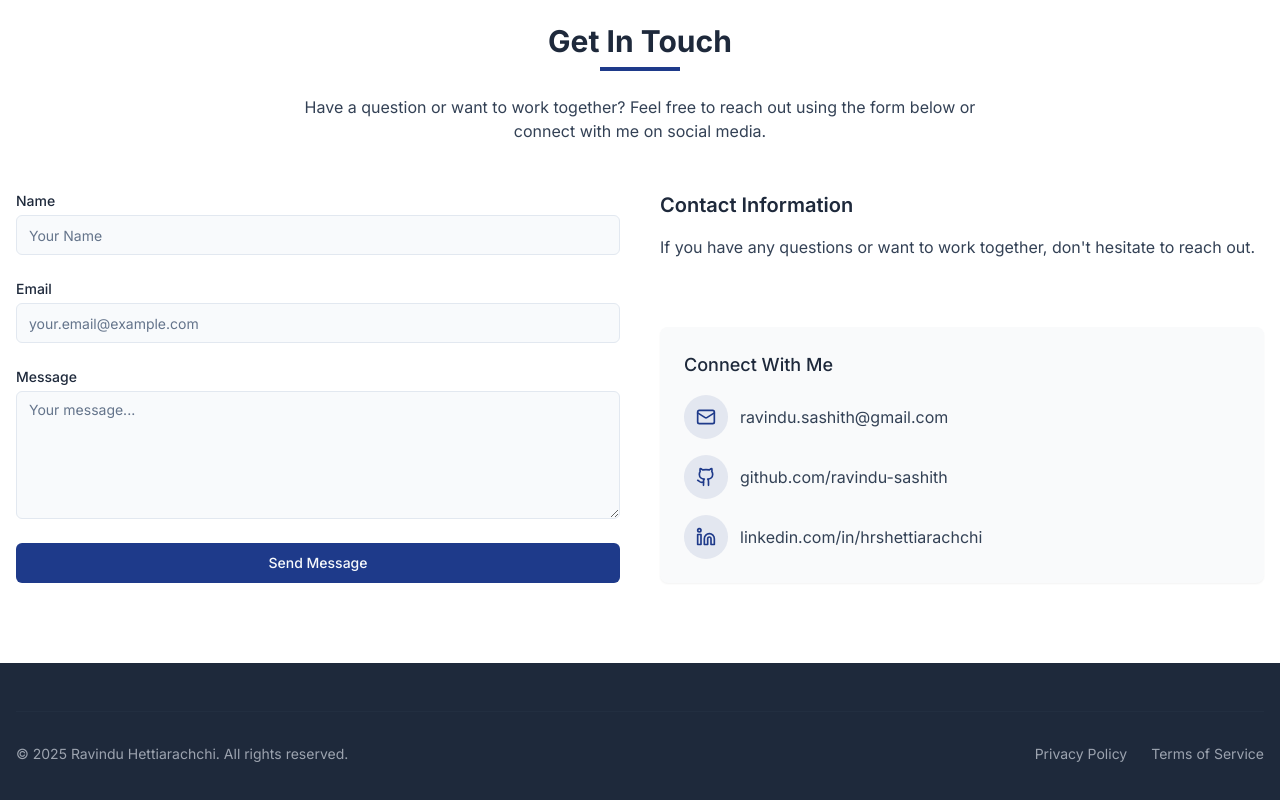
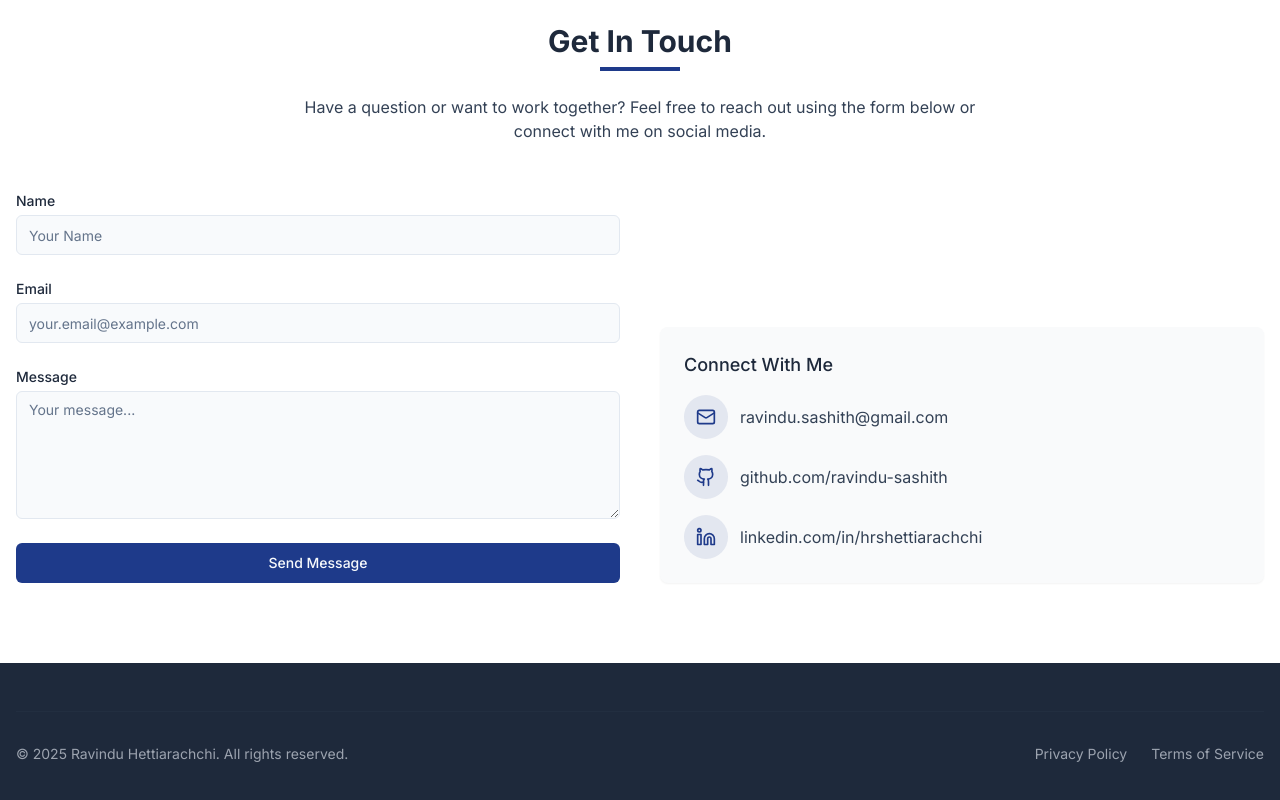
Before and after one commit to ravindu-sashith/my-webportfolio, a React (Vite) app: page / in a window 1280 px wide. Shown: the part 2775-3575 px from the top of the page. Built offline with nearby package versions, Linux system fonts and the light colour scheme.

Commit message:
Visual edit in Lovable
Edited UI in Lovable

```diff
--- a/src/components/Contact.tsx
+++ b/src/components/Contact.tsx
@@ -77,8 +77,8 @@ const Contact = () => {
           <div className="md:w-1/2">
             <div className="h-full flex flex-col justify-between">
               <div>
-                <h3 className="text-xl font-semibold mb-4 text-cyber-dark dark:text-white">Contact Information</h3>
-                <p className="text-cyber-gray dark:text-gray-300 mb-6"> If you have any questions or want to work together, don't hesitate to reach out.</p>
+
+
               </div>
 
               <div className="bg-gray-50 dark:bg-cyber-gray/20 rounded-lg p-6 shadow-sm">
```
